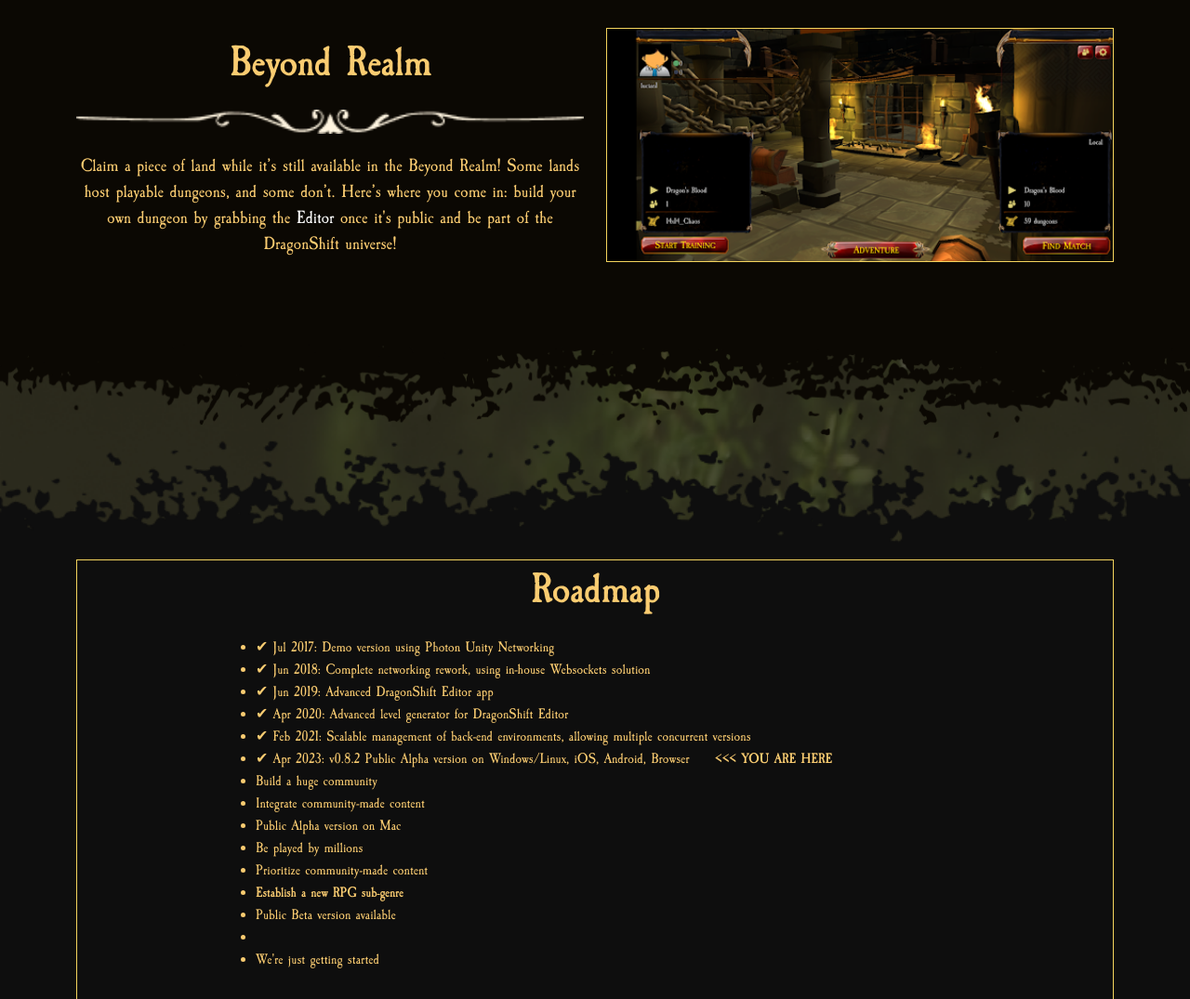
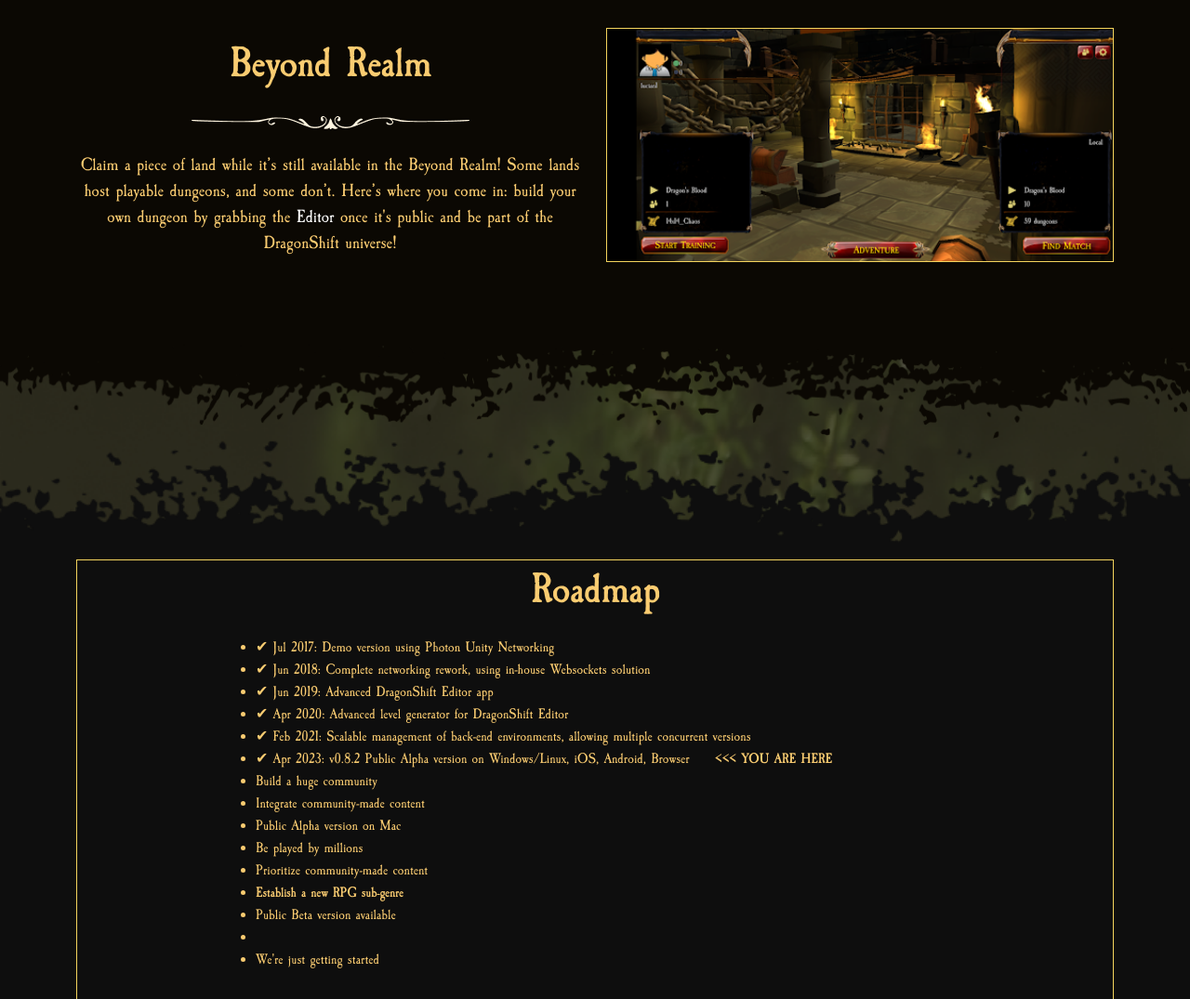
Before and after one commit to AlinaCalmis/dragonshift.com.website, a plain HTML site: page index.html in a window 1280 px wide. Shown: the part 2840-3915 px from the top of the page at 93% size. Drawn offline with nearby package versions, Linux system fonts and the light colour scheme.

Commit message:
remove remaining width

```diff
--- a/index.html
+++ b/index.html
@@ -281,7 +281,7 @@
         <div class="col-sm-6 desc order-sm-1">
           <h3 class="title wow fadeInUp" data-wow-delay="0.3s"> Beyond Realm
           </h3>
-          <span class="wow fadeInUp" data-wow-delay="0.4s"><img src="images/border-bottom.png" alt="" class="img-fluid" style="width: 100%;"></span>
+          <span class="wow fadeInUp" data-wow-delay="0.4s"><img src="images/border-bottom.png" alt="" class="img-fluid"></span>
           <div class=" wow fadeInUp" data-wow-delay="0.5s">
             <p>Claim a piece of land while it’s still available in the Beyond Realm! Some lands host playable dungeons, and some don’t. Here’s where you come in: build your own dungeon by grabbing the <a href="https://storage.cloud.google.com/dbd-client-editor-dev">Editor</a>              once it's public and be part of the DragonShift universe!</p>
           </div>
```
